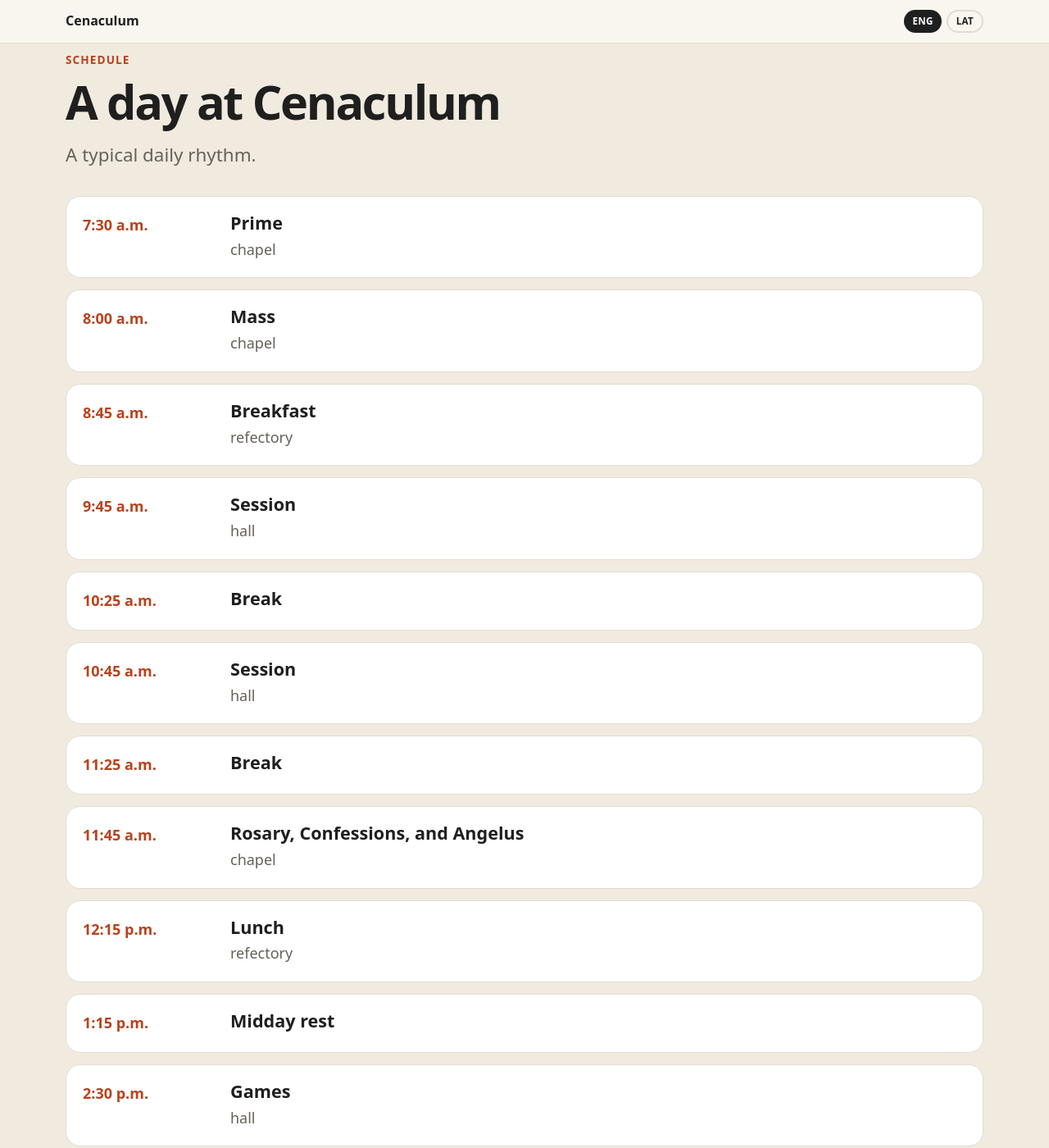
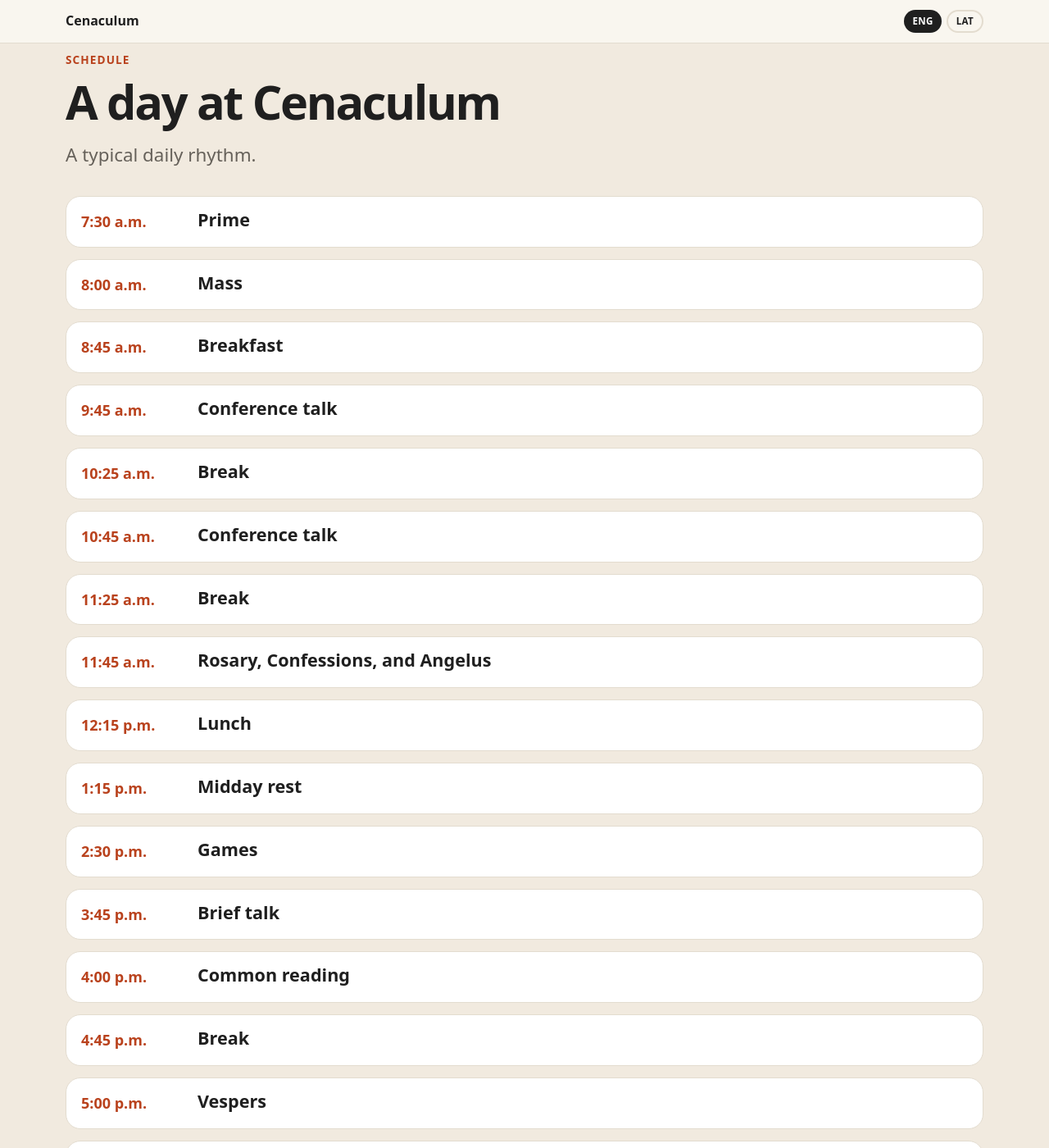
Before and after one commit to JacobTerneus1/cenaculum, a Jekyll site: the page built from index.html, in a window 1280 px wide and 1400 px high, scrolled down 4143 px. Shown: the whole window at 82% size. Built offline with Jekyll 4.4.1, drawn with Linux system fonts in a browser that asks for light colours; some of the changed text lies outside the part shown.

Commit message:
tighten schedule display

```diff
--- a/common.css
+++ b/common.css
@@ -345,9 +345,9 @@ button:hover {
 
 .schedule-item {
   display: grid;
-  grid-template-columns: 160px 1fr;
-  gap: 20px;
-  padding: 20px;
+  grid-template-columns: 128px 1fr;
+  gap: 14px;
+  padding: 16px 18px;
   border: 1px solid var(--border);
   border-radius: var(--radius);
   background: var(--card);
@@ -359,7 +359,7 @@ button:hover {
 }
 
 .schedule-item h3 {
-  margin-bottom: 6px;
+  margin-bottom: 0;
 }
 
 .schedule-item p {
@@ -529,8 +529,8 @@ button:hover {
   }
 
   .schedule-item {
-    grid-template-columns: 1fr;
-    gap: 6px;
+    grid-template-columns: 112px 1fr;
+    gap: 12px;
   }
 }
 
--- a/index.html
+++ b/index.html
@@ -492,28 +492,24 @@ title: Cenaculum
           <div class="schedule-item__time">7:30 a.m.</div>
           <div>
             <h3>Prime</h3>
-            <p>chapel</p>
           </div>
         </div>
         <div class="schedule-item">
           <div class="schedule-item__time">8:00 a.m.</div>
           <div>
             <h3>Mass</h3>
-            <p>chapel</p>
           </div>
         </div>
         <div class="schedule-item">
           <div class="schedule-item__time">8:45 a.m.</div>
           <div>
             <h3>Breakfast</h3>
-            <p>refectory</p>
           </div>
         </div>
         <div class="schedule-item">
           <div class="schedule-item__time">9:45 a.m.</div>
           <div>
-            <h3>Session</h3>
-            <p>hall</p>
+            <h3>Conference talk</h3>
           </div>
         </div>
         <div class="schedule-item">
@@ -523,8 +519,7 @@ title: Cenaculum
         <div class="schedule-item">
           <div class="schedule-item__time">10:45 a.m.</div>
           <div>
-            <h3>Session</h3>
-            <p>hall</p>
+            <h3>Conference talk</h3>
           </div>
         </div>
         <div class="schedule-item">
@@ -535,14 +530,12 @@ title: Cenaculum
           <div class="schedule-item__time">11:45 a.m.</div>
           <div>
             <h3>Rosary, Confessions, and Angelus</h3>
-            <p>chapel</p>
           </div>
         </div>
         <div class="schedule-item">
           <div class="schedule-item__time">12:15 p.m.</div>
           <div>
             <h3>Lunch</h3>
-            <p>refectory</p>
           </div>
         </div>
         <div class="schedule-item">
@@ -553,21 +546,18 @@ title: Cenaculum
           <div class="schedule-item__time">2:30 p.m.</div>
           <div>
             <h3>Games</h3>
-            <p>hall</p>
           </div>
         </div>
         <div class="schedule-item">
           <div class="schedule-item__time">3:45 p.m.</div>
           <div>
-            <h3>Brief session</h3>
-            <p>hall</p>
+            <h3>Brief talk</h3>
           </div>
         </div>
         <div class="schedule-item">
           <div class="schedule-item__time">4:00 p.m.</div>
           <div>
             <h3>Common reading</h3>
-            <p>hall</p>
           </div>
         </div>
         <div class="schedule-item">
@@ -578,28 +568,24 @@ title: Cenaculum
           <div class="schedule-item__time">5:00 p.m.</div>
           <div>
             <h3>Vespers</h3>
-            <p>chapel</p>
           </div>
         </div>
         <div class="schedule-item">
           <div class="schedule-item__time">5:30 p.m.</div>
           <div>
             <h3>Dinner</h3>
-            <p>refectory</p>
           </div>
         </div>
         <div class="schedule-item">
           <div class="schedule-item__time">6:30 p.m.</div>
           <div>
             <h3>Walk</h3>
-            <p>departure from the refectory</p>
           </div>
         </div>
         <div class="schedule-item">
           <div class="schedule-item__time">7:15 p.m.</div>
           <div>
             <h3>Evening recreation</h3>
-            <p>hall</p>
           </div>
         </div>
         <div class="schedule-item">
@@ -610,7 +596,6 @@ title: Cenaculum
           <div class="schedule-item__time">8:00 p.m.</div>
           <div>
             <h3>Compline</h3>
-            <p>chapel</p>
           </div>
         </div>
       </div>
```
Also changed, not shown: other parts of index.html (+2 -17 lines), 2 other files.
